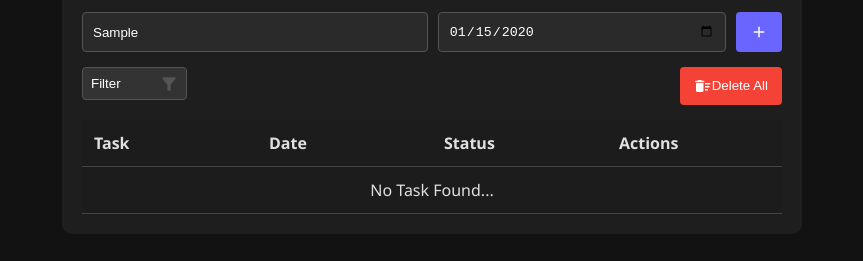
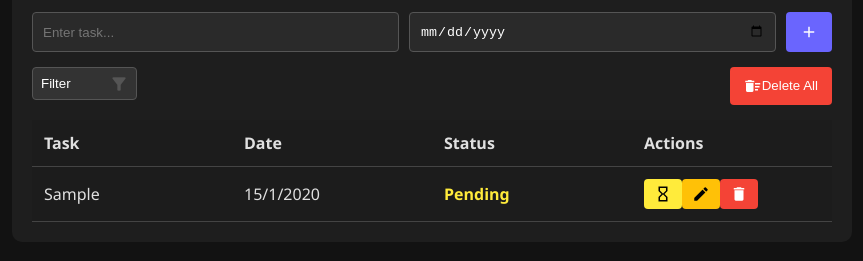
Before and after one commit to Revou-Coding-Camp/codingcamp-04-aug-25-GeNdarrr, a plain HTML site: page index.html in a window 1280 px wide. Both pictures are taken after typing "Sample", "2020-01-15" into the empty fields and a click on the button "add". Shown: the part 107-368 px from the top of the page, without its empty margins (208-1071 px from the left). Drawn offline with Linux system fonts and the light colour scheme.

Commit message:
function-update

```diff
--- a/css/style.css
+++ b/css/style.css
@@ -1,13 +1,13 @@
 body {
     background-color: #121212;
     color: #e0e0e0;
+    font-family: 'Segoe UI', sans-serif;
     margin: 0;
     padding: 20px;
-    font-family: 'Segoe UI', sans-serif;
 }
 
 .container {
-    max-width: 700px;
+    max-width: 800px;
     margin: auto;
     background-color: #1e1e1e;
     padding: 20px;
@@ -33,13 +33,12 @@ h1 {
 
 .form input[type="text"],
 .form input[type="date"] {
-    flex: auto;
+    flex: 1;
     padding: 10px;
     background-color: #2a2a2a;
     border: 1px solid #555;
     border-radius: 4px;
     color: #fff;
-    display: fixed;
 }
 
 button {
@@ -65,6 +64,38 @@ button {
 
 .actions button {
     padding: 6px 10px;
+}
+
+.actions button:nth-child(1) {
+    /* toggle status */
+    background-color: #ffeb3b;
+    /* kuning untuk pending */
+    color: black;
+}
+
+.actions button:nth-child(1).completed {
+    background-color: #4caf50;
+    /* hijau untuk completed */
+    color: white;
+}
+
+.actions button:nth-child(2) {
+    /* edit */
+    background-color: #ffc107;
+    /* kuning */
+    color: black;
+}
+
+.actions button:nth-child(3) {
+    /* delete */
+    background-color: #f44336;
+    /* merah */
+}
+
+button:hover {
+    opacity: 0.85;
+    transform: scale(1.02);
+    transition: all 0.2s ease;
 }
 
 .material-icons {
@@ -127,7 +158,19 @@ td {
 }
 
 .actions {
-    display: flex;
-    gap: 5px;
+    gap: 10px;
     justify-content: space-between;
 }
+
+/* Status label */
+.status-pending {
+    display: inline-flexbox;
+    color: #ffeb3b;
+    font-weight: bold;
+}
+
+.status-completed {
+    display: inline-flexbox;
+    color: #4caf50;
+    font-weight: bold;
+}
--- a/index.html
+++ b/index.html
@@ -29,7 +29,7 @@
           <span class="material-icons">filter_alt</span>
         </div>
         <button id="clearAllBtn">
-          <span class="material-icons">delete_sweep</span>Delete All
+          <span class="material-icons">delete_sweep</span> Delete All
         </button>
       </div>
       <table>
@@ -41,13 +41,10 @@
             <th>Actions</th>
           </tr>
         </thead>
-        <tbody id="todoList">
-          <tr>
-            <td colspan="4" style="text-align: center">No Task Found...</td>
-          </tr>
-        </tbody>
+        <tbody id="todoList"></tbody>
       </table>
     </div>
+
     <script src="js/script.js"></script>
   </body>
 </html>
--- a/js/script.js
+++ b/js/script.js
@@ -0,0 +1,150 @@
+let todos = JSON.parse(localStorage.getItem("todos")) || [];
+let editIndex = null;
+
+const todoInput = document.getElementById("todoInput");
+const dateInput = document.getElementById("dateInput");
+const addBtn = document.getElementById("addBtn");
+const message = document.getElementById("message");
+const todoList = document.getElementById("todoList");
+const filter = document.getElementById("filter");
+const clearAllBtn = document.getElementById("clearAllBtn");
+
+function showMessage(msg, type) {
+  message.textContent = msg;
+  message.style.color = type === "error" ? "red" : "lightgreen";
+  setTimeout(() => (message.textContent = ""), 2000);
+}
+
+function saveAndRender() {
+  localStorage.setItem("todos", JSON.stringify(todos));
+  renderTasks();
+}
+
+function renderTasks() {
+  const selected = filter.value;
+  todoList.innerHTML = "";
+
+  const filteredTodos =
+    selected === "all" ? todos : todos.filter((t) => t.status === selected);
+
+  if (filteredTodos.length === 0) {
+    todoList.innerHTML = `<tr><td colspan="4" style="text-align:center; font-style:italic;">No task found</td></tr>`;
+    return;
+  }
+
+  filteredTodos.forEach((todo, index) => {
+    const row = document.createElement("tr");
+
+    // Kolom Task
+    const taskCell = document.createElement("td");
+    taskCell.textContent = todo.text;
+
+    // Kolom Date
+    const dateCell = document.createElement("td");
+    dateCell.textContent = todo.date;
+
+    // Kolom Status (label berwarna)
+    const statusCell = document.createElement("td");
+    statusCell.className =
+      todo.status === "completed" ? "status-completed" : "status-pending";
+    statusCell.textContent =
+      todo.status === "completed" ? "Completed" : "Pending";
+
+    // Kolom Action (tombol)
+    const actionCell = document.createElement("td");
+    actionCell.classList.add("actions");
+
+    // Tombol Toggle Status
+    const toggleBtn = document.createElement("button");
+    toggleBtn.innerHTML =
+      todo.status === "completed"
+        ? '<span class="material-icons">check_circle</span>'
+        : '<span class="material-icons">hourglass_empty</span>';
+    if (todo.status === "completed") toggleBtn.classList.add("completed");
+
+    toggleBtn.onclick = () => {
+      todo.status = todo.status === "completed" ? "pending" : "completed";
+      showMessage("Status updated", "success");
+      saveAndRender();
+    };
+
+    // Tombol Edit
+    const editBtn = document.createElement("button");
+    editBtn.innerHTML = '<span class="material-icons">edit</span>';
+    editBtn.onclick = () => {
+      todoInput.value = todo.text;
+
+      // Parse date ke format yyyy-mm-dd supaya bisa masuk ke input date
+      const parts = todo.date.split("/");
+      if (parts.length === 3) {
+        const formatted = `${parts[2]}-${parts[1].padStart(
+          2,
+          "0"
+        )}-${parts[0].padStart(2, "0")}`;
+        dateInput.value = formatted;
+      }
+
+      editIndex = index;
+      addBtn.innerHTML = '<span class="material-icons">save</span>';
+    };
+
+    // Tombol Delete
+    const deleteBtn = document.createElement("button");
+    deleteBtn.innerHTML = '<span class="material-icons">delete</span>';
+    deleteBtn.onclick = () => {
+      const confirmDelete = confirm(`Delete task:\n"${todo.text}"?`);
+      if (confirmDelete) {
+        todos.splice(index, 1);
+        showMessage("Task deleted", "success");
+        saveAndRender();
+      }
+    };
+
+    actionCell.append(toggleBtn, editBtn, deleteBtn);
+    row.append(taskCell, dateCell, statusCell, actionCell);
+    todoList.appendChild(row);
+  });
+}
+
+// Tambah / Update Task
+addBtn.onclick = () => {
+  const text = todoInput.value.trim();
+  const date = dateInput.value;
+
+  if (!text && !date) return showMessage("Task and date are required", "error");
+  if (!text) return showMessage("Task is required", "error");
+  if (!date) return showMessage("Date is required", "error");
+
+  const formattedDate = new Date(date).toLocaleDateString("id-ID");
+
+  if (editIndex !== null) {
+    todos[editIndex] = {
+      ...todos[editIndex],
+      text,
+      date: formattedDate,
+    };
+    showMessage("Task updated", "success");
+    editIndex = null;
+    addBtn.innerHTML = '<span class="material-icons">add</span>';
+  } else {
+    todos.push({ text, date: formattedDate, status: "pending" });
+    showMessage("Task added", "success");
+  }
+
+  todoInput.value = "";
+  dateInput.value = "";
+  saveAndRender();
+};
+
+filter.onchange = renderTasks;
+
+clearAllBtn.onclick = () => {
+  const confirmClear = confirm("Are you sure you want to delete all tasks?");
+  if (confirmClear) {
+    todos = [];
+    showMessage("All tasks deleted", "success");
+    saveAndRender();
+  }
+};
+
+renderTasks();
```
